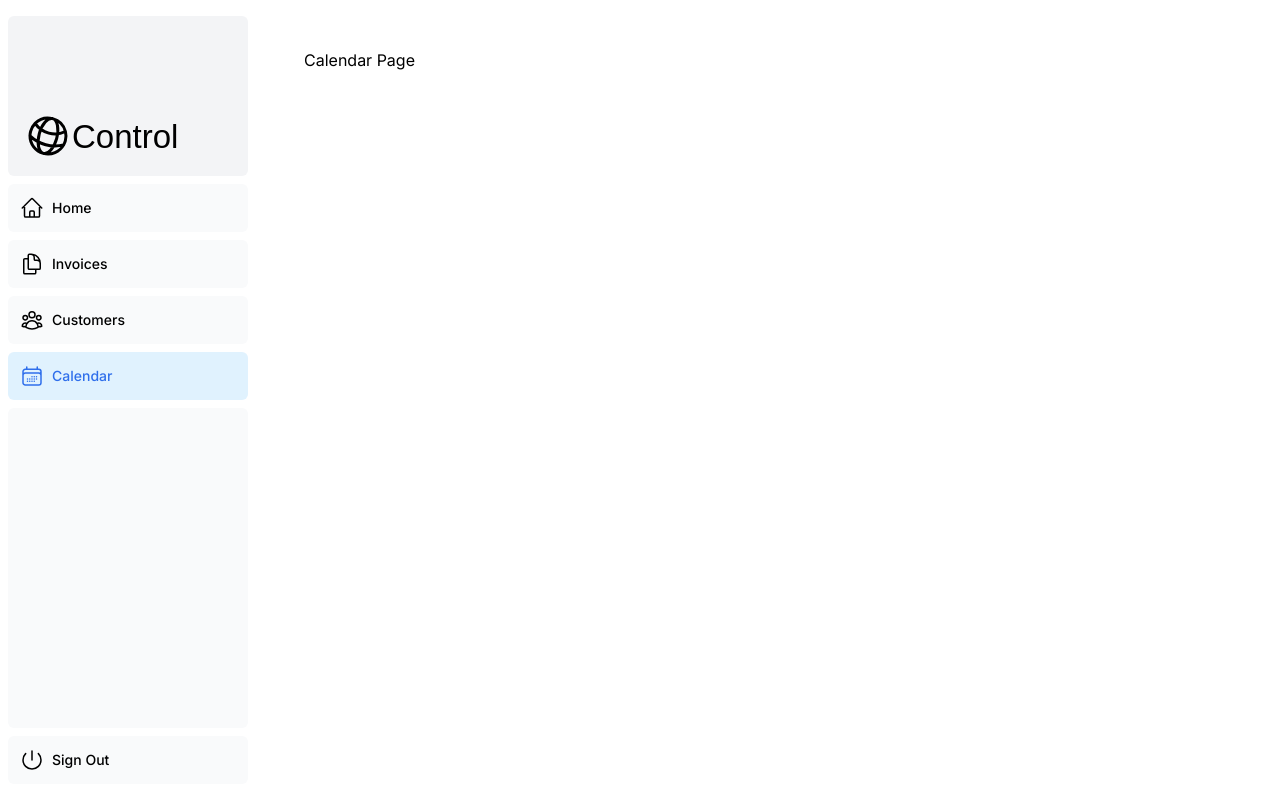
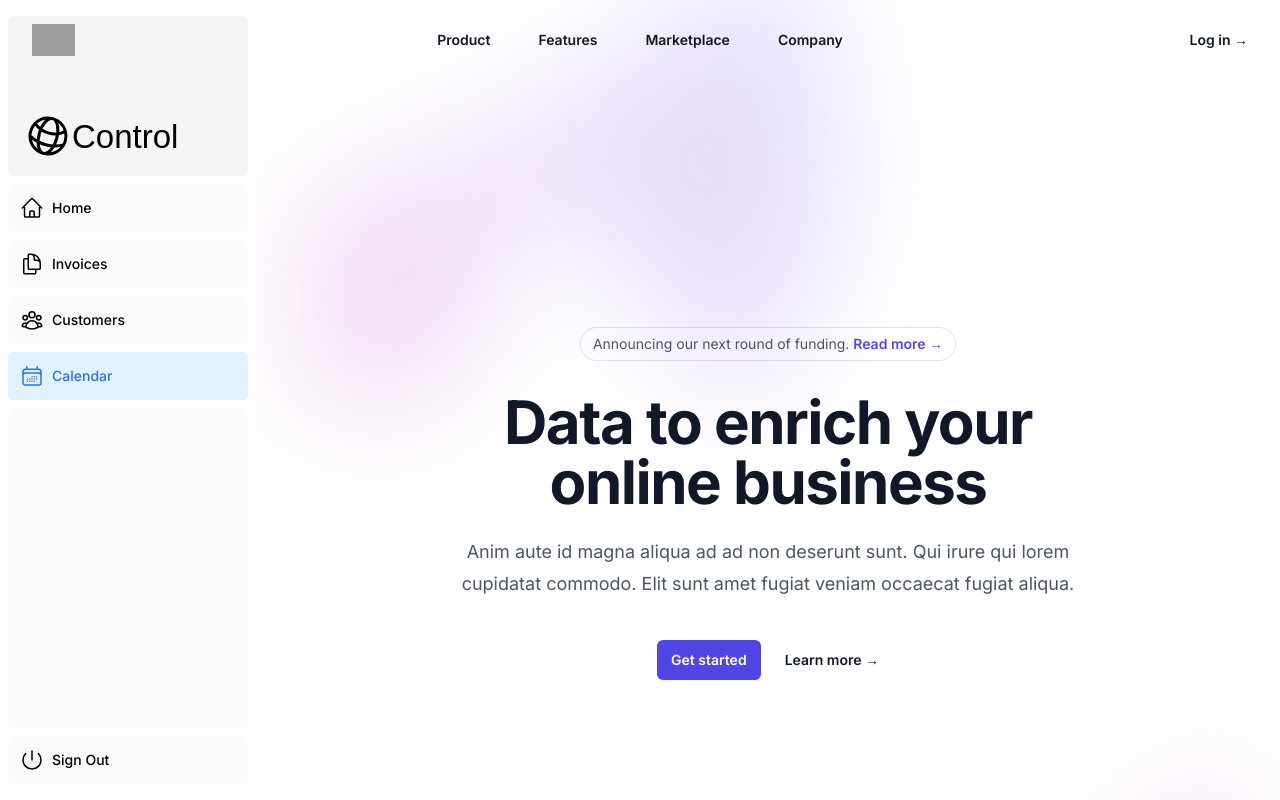
Before and after one commit to antoniorm80/Next-Dashboard, a Next.js app: page /dashboard/calendar in a window 1280 px wide. Built offline with nearby package versions, Linux system fonts and the light colour scheme; grey boxes are pictures that could not be loaded; a web font is replaced by a local one.

Commit message:
Agregando dependecias Headless UI and Heroicons

```diff
--- a/app/dashboard/calendar/page.tsx
+++ b/app/dashboard/calendar/page.tsx
@@ -1,175 +1,161 @@
+"use client";
+
 import { useState } from 'react'
-import { ChevronDownIcon } from '@heroicons/react/20/solid'
+import { Dialog } from '@headlessui/react'
+import { Bars3Icon, XMarkIcon } from '@heroicons/react/24/outline'
 
-export default function Page() {
-    return <p>Calendar Page</p>;
+const navigation = [
+  { name: 'Product', href: '#' },
+  { name: 'Features', href: '#' },
+  { name: 'Marketplace', href: '#' },
+  { name: 'Company', href: '#' },
+]
+
+export default function Example() {
+  const [mobileMenuOpen, setMobileMenuOpen] = useState(false)
+
+  return (
+    <div className="bg-white">
+      <header className="absolute inset-x-0 top-0 z-50">
+        <nav className="flex items-center justify-between p-6 lg:px-8" aria-label="Global">
+          <div className="flex lg:flex-1">
+            <a href="#" className="-m-1.5 p-1.5">
+              <span className="sr-only">Your Company</span>
+              <img
+                className="h-8 w-auto"
+                src="https://tailwindui.com/img/logos/mark.svg?color=indigo&shade=600"
+                alt=""
+              />
+            </a>
+          </div>
+          <div className="flex lg:hidden">
+            <button
+              type="button"
+              className="-m-2.5 inline-flex items-center justify-center rounded-md p-2.5 text-gray-700"
+              onClick={() => setMobileMenuOpen(true)}
+            >
+              <span className="sr-only">Open main menu</span>
+              <Bars3Icon className="h-6 w-6" aria-hidden="true" />
+            </button>
+          </div>
+          <div className="hidden lg:flex lg:gap-x-12">
+            {navigation.map((item) => (
+              <a key={item.name} href={item.href} className="text-sm font-semibold leading-6 text-gray-900">
+                {item.name}
+              </a>
+            ))}
+          </div>
+          <div className="hidden lg:flex lg:flex-1 lg:justify-end">
+            <a href="#" className="text-sm font-semibold leading-6 text-gray-900">
+              Log in <span aria-hidden="true">&rarr;</span>
+            </a>
+          </div>
+        </nav>
+        <Dialog as="div" className="lg:hidden" open={mobileMenuOpen} onClose={setMobileMenuOpen}>
+          <div className="fixed inset-0 z-50" />
+          <Dialog.Panel className="fixed inset-y-0 right-0 z-50 w-full overflow-y-auto bg-white px-6 py-6 sm:max-w-sm sm:ring-1 sm:ring-gray-900/10">
+            <div className="flex items-center justify-between">
+              <a href="#" className="-m-1.5 p-1.5">
+                <span className="sr-only">Your Company</span>
+                <img
+                  className="h-8 w-auto"
+                  src="https://tailwindui.com/img/logos/mark.svg?color=indigo&shade=600"
+                  alt=""
+                />
+              </a>
+              <button
+                type="button"
+                className="-m-2.5 rounded-md p-2.5 text-gray-700"
+                onClick={() => setMobileMenuOpen(false)}
+              >
+                <span className="sr-only">Close menu</span>
+                <XMarkIcon className="h-6 w-6" aria-hidden="true" />
+              </button>
+            </div>
+            <div className="mt-6 flow-root">
+              <div className="-my-6 divide-y divide-gray-500/10">
+                <div className="space-y-2 py-6">
+                  {navigation.map((item) => (
+                    <a
+                      key={item.name}
+                      href={item.href}
+                      className="-mx-3 block rounded-lg px-3 py-2 text-base font-semibold leading-7 text-gray-900 hover:bg-gray-50"
+                    >
+                      {item.name}
+                    </a>
+                  ))}
+                </div>
+                <div className="py-6">
+                  <a
+                    href="#"
+                    className="-mx-3 block rounded-lg px-3 py-2.5 text-base font-semibold leading-7 text-gray-900 hover:bg-gray-50"
+                  >
+                    Log in
+                  </a>
+                </div>
+              </div>
+            </div>
+          </Dialog.Panel>
+        </Dialog>
+      </header>
+
+      <div className="relative isolate px-6 pt-14 lg:px-8">
+        <div
+          className="absolute inset-x-0 -top-40 -z-10 transform-gpu overflow-hidden blur-3xl sm:-top-80"
+          aria-hidden="true"
+        >
+          <div
+            className="relative left-[calc(50%-11rem)] aspect-[1155/678] w-[36.125rem] -translate-x-1/2 rotate-[30deg] bg-gradient-to-tr from-[#ff80b5] to-[#9089fc] opacity-30 sm:left-[calc(50%-30rem)] sm:w-[72.1875rem]"
+            style={{
+              clipPath:
+                'polygon(74.1% 44.1%, 100% 61.6%, 97.5% 26.9%, 85.5% 0.1%, 80.7% 2%, 72.5% 32.5%, 60.2% 62.4%, 52.4% 68.1%, 47.5% 58.3%, 45.2% 34.5%, 27.5% 76.7%, 0.1% 64.9%, 17.9% 100%, 27.6% 76.8%, 76.1% 97.7%, 74.1% 44.1%)',
+            }}
+          />
+        </div>
+        <div className="mx-auto max-w-2xl py-32 sm:py-48 lg:py-56">
+          <div className="hidden sm:mb-8 sm:flex sm:justify-center">
+            <div className="relative rounded-full px-3 py-1 text-sm leading-6 text-gray-600 ring-1 ring-gray-900/10 hover:ring-gray-900/20">
+              Announcing our next round of funding.{' '}
+              <a href="#" className="font-semibold text-indigo-600">
+                <span className="absolute inset-0" aria-hidden="true" />
+                Read more <span aria-hidden="true">&rarr;</span>
+              </a>
+            </div>
+          </div>
+          <div className="text-center">
+            <h1 className="text-4xl font-bold tracking-tight text-gray-900 sm:text-6xl">
+              Data to enrich your online business
+            </h1>
+            <p className="mt-6 text-lg leading-8 text-gray-600">
+              Anim aute id magna aliqua ad ad non deserunt sunt. Qui irure qui lorem cupidatat commodo. Elit sunt amet
+              fugiat veniam occaecat fugiat aliqua.
+            </p>
+            <div className="mt-10 flex items-center justify-center gap-x-6">
+              <a
+                href="#"
+                className="rounded-md bg-indigo-600 px-3.5 py-2.5 text-sm font-semibold text-white shadow-sm hover:bg-indigo-500 focus-visible:outline focus-visible:outline-2 focus-visible:outline-offset-2 focus-visible:outline-indigo-600"
+              >
+                Get started
+              </a>
+              <a href="#" className="text-sm font-semibold leading-6 text-gray-900">
+                Learn more <span aria-hidden="true">→</span>
+              </a>
+            </div>
+          </div>
+        </div>
+        <div
+          className="absolute inset-x-0 top-[calc(100%-13rem)] -z-10 transform-gpu overflow-hidden blur-3xl sm:top-[calc(100%-30rem)]"
+          aria-hidden="true"
+        >
+          <div
+            className="relative left-[calc(50%+3rem)] aspect-[1155/678] w-[36.125rem] -translate-x-1/2 bg-gradient-to-tr from-[#ff80b5] to-[#9089fc] opacity-30 sm:left-[calc(50%+36rem)] sm:w-[72.1875rem]"
+            style={{
+              clipPath:
+                'polygon(74.1% 44.1%, 100% 61.6%, 97.5% 26.9%, 85.5% 0.1%, 80.7% 2%, 72.5% 32.5%, 60.2% 62.4%, 52.4% 68.1%, 47.5% 58.3%, 45.2% 34.5%, 27.5% 76.7%, 0.1% 64.9%, 17.9% 100%, 27.6% 76.8%, 76.1% 97.7%, 74.1% 44.1%)',
+            }}
+          />
+        </div>
+      </div>
+    </div>
+  )
 }
-
-// export default function Page() {
-
-
-//   return (
-//     <div className="isolate bg-white px-6 py-24 sm:py-32 lg:px-8">
-//       <div
-//         className="absolute inset-x-0 top-[-10rem] -z-10 transform-gpu overflow-hidden blur-3xl sm:top-[-20rem]"
-//         aria-hidden="true"
-//       >
-//         <div
-//           className="relative left-1/2 -z-10 aspect-[1155/678] w-[36.125rem] max-w-none -translate-x-1/2 rotate-[30deg] bg-gradient-to-tr from-[#ff80b5] to-[#9089fc] opacity-30 sm:left-[calc(50%-40rem)] sm:w-[72.1875rem]"
-//           style={{
-//             clipPath:
-//               'polygon(74.1% 44.1%, 100% 61.6%, 97.5% 26.9%, 85.5% 0.1%, 80.7% 2%, 72.5% 32.5%, 60.2% 62.4%, 52.4% 68.1%, 47.5% 58.3%, 45.2% 34.5%, 27.5% 76.7%, 0.1% 64.9%, 17.9% 100%, 27.6% 76.8%, 76.1% 97.7%, 74.1% 44.1%)',
-//           }}
-//         />
-//       </div>
-//       <div className="mx-auto max-w-2xl text-center">
-//         <h2 className="text-3xl font-bold tracking-tight text-gray-900 sm:text-4xl">Contact sales</h2>
-//         <p className="mt-2 text-lg leading-8 text-gray-600">
-//           Aute magna irure deserunt veniam aliqua magna enim voluptate.
-//         </p>
-//       </div>
-//       <form action="#" method="POST" className="mx-auto mt-16 max-w-xl sm:mt-20">
-//         <div className="grid grid-cols-1 gap-x-8 gap-y-6 sm:grid-cols-2">
-//           <div>
-//             <label htmlFor="first-name" className="block text-sm font-semibold leading-6 text-gray-900">
-//               First name
-//             </label>
-//             <div className="mt-2.5">
-//               <input
-//                 type="text"
-//                 name="first-name"
-//                 id="first-name"
-//                 autoComplete="given-name"
-//                 className="block w-full rounded-md border-0 px-3.5 py-2 text-gray-900 shadow-sm ring-1 ring-inset ring-gray-300 placeholder:text-gray-400 focus:ring-2 focus:ring-inset focus:ring-indigo-600 sm:text-sm sm:leading-6"
-//               />
-//             </div>
-//           </div>
-//           <div>
-//             <label htmlFor="last-name" className="block text-sm font-semibold leading-6 text-gray-900">
-//               Last name
-//             </label>
-//             <div className="mt-2.5">
-//               <input
-//                 type="text"
-//                 name="last-name"
-//                 id="last-name"
-//                 autoComplete="family-name"
-//                 className="block w-full rounded-md border-0 px-3.5 py-2 text-gray-900 shadow-sm ring-1 ring-inset ring-gray-300 placeholder:text-gray-400 focus:ring-2 focus:ring-inset focus:ring-indigo-600 sm:text-sm sm:leading-6"
-//               />
-//             </div>
-//           </div>
-//           <div className="sm:col-span-2">
-//             <label htmlFor="company" className="block text-sm font-semibold leading-6 text-gray-900">
-//               Company
-//             </label>
-//             <div className="mt-2.5">
-//               <input
-//                 type="text"
-//                 name="company"
-//                 id="company"
-//                 autoComplete="organization"
-//                 className="block w-full rounded-md border-0 px-3.5 py-2 text-gray-900 shadow-sm ring-1 ring-inset ring-gray-300 placeholder:text-gray-400 focus:ring-2 focus:ring-inset focus:ring-indigo-600 sm:text-sm sm:leading-6"
-//               />
-//             </div>
-//           </div>
-//           <div className="sm:col-span-2">
-//             <label htmlFor="email" className="block text-sm font-semibold leading-6 text-gray-900">
-//               Email
-//             </label>
-//             <div className="mt-2.5">
-//               <input
-//                 type="email"
-//                 name="email"
-//                 id="email"
-//                 autoComplete="email"
-//                 className="block w-full rounded-md border-0 px-3.5 py-2 text-gray-900 shadow-sm ring-1 ring-inset ring-gray-300 placeholder:text-gray-400 focus:ring-2 focus:ring-inset focus:ring-indigo-600 sm:text-sm sm:leading-6"
-//               />
-//             </div>
-//           </div>
-//           <div className="sm:col-span-2">
-//             <label htmlFor="phone-number" className="block text-sm font-semibold leading-6 text-gray-900">
-//               Phone number
-//             </label>
-//             <div className="relative mt-2.5">
-//               <div className="absolute inset-y-0 left-0 flex items-center">
-//                 <label htmlFor="country" className="sr-only">
-//                   Country
-//                 </label>
-//                 <select
-//                   id="country"
-//                   name="country"
-//                   className="h-full rounded-md border-0 bg-transparent bg-none py-0 pl-4 pr-9 text-gray-400 focus:ring-2 focus:ring-inset focus:ring-indigo-600 sm:text-sm"
-//                 >
-//                   <option>US</option>
-//                   <option>CA</option>
-//                   <option>EU</option>
-//                 </select>
-//                 <ChevronDownIcon
-//                   className="pointer-events-none absolute right-3 top-0 h-full w-5 text-gray-400"
-//                   aria-hidden="true"
-//                 />
-//               </div>
-//               <input
-//                 type="tel"
-//                 name="phone-number"
-//                 id="phone-number"
-//                 autoComplete="tel"
-//                 className="block w-full rounded-md border-0 px-3.5 py-2 pl-20 text-gray-900 shadow-sm ring-1 ring-inset ring-gray-300 placeholder:text-gray-400 focus:ring-2 focus:ring-inset focus:ring-indigo-600 sm:text-sm sm:leading-6"
-//               />
-//             </div>
-//           </div>
-//           <div className="sm:col-span-2">
-//             <label htmlFor="message" className="block text-sm font-semibold leading-6 text-gray-900">
-//               Message
-//             </label>
-//             <div className="mt-2.5">
-//               <textarea
-//                 name="message"
-//                 id="message"
-//                 rows={4}
-//                 className="block w-full rounded-md border-0 px-3.5 py-2 text-gray-900 shadow-sm ring-1 ring-inset ring-gray-300 placeholder:text-gray-400 focus:ring-2 focus:ring-inset focus:ring-indigo-600 sm:text-sm sm:leading-6"
-//                 defaultValue={''}
-//               />
-//             </div>
-//           </div>
-//      {/*      <Switch.Group as="div" className="flex gap-x-4 sm:col-span-2">
-//             <div className="flex h-6 items-center">
-//               <Switch
-//                 checked={agreed}
-//                 onChange={setAgreed}
-//                 className={classNames(
-//                   agreed ? 'bg-indigo-600' : 'bg-gray-200',
-//                   'flex w-8 flex-none cursor-pointer rounded-full p-px ring-1 ring-inset ring-gray-900/5 transition-colors duration-200 ease-in-out focus-visible:outline focus-visible:outline-2 focus-visible:outline-offset-2 focus-visible:outline-indigo-600'
-//                 )}
-//               >
-//                 <span className="sr-only">Agree to policies</span>
-//                 <span
-//                   aria-hidden="true"
-//                   className={classNames(
-//                     agreed ? 'translate-x-3.5' : 'translate-x-0',
-//                     'h-4 w-4 transform rounded-full bg-white shadow-sm ring-1 ring-gray-900/5 transition duration-200 ease-in-out'
-//                   )}
-//                 />
-//               </Switch>
-//             </div>
-//             <Switch.Label className="text-sm leading-6 text-gray-600">
-//               By selecting this, you agree to our{' '}
-//               <a href="#" className="font-semibold text-indigo-600">
-//                 privacy&nbsp;policy
-//               </a>
-//               .
-//             </Switch.Label>
-//           </Switch.Group> */}
-//         </div>
-//         <div className="mt-10">
-//           <button
-//             type="submit"
-//             className="block w-full rounded-md bg-indigo-600 px-3.5 py-2.5 text-center text-sm font-semibold text-white shadow-sm hover:bg-indigo-500 focus-visible:outline focus-visible:outline-2 focus-visible:outline-offset-2 focus-visible:outline-indigo-600"
-//           >
-//             Let's talk
-//           </button>
-//         </div>
-//       </form>
-//     </div>
-//   )
-// }
--- a/package.json
+++ b/package.json
@@ -9,7 +9,8 @@
     "seed": "node -r dotenv/config ./scripts/seed.js"
   },
   "dependencies": {
-    "@heroicons/react": "^2.0.18",
+    "@headlessui/react": "^1.7.19",
+    "@heroicons/react": "^2.1.3",
     "@tailwindcss/forms": "^0.5.7",
     "@types/node": "20.5.7",
     "@vercel/postgres": "^0.5.1",
```
Also changed, not shown: 1 other file (tests, documents, lock files or other folders).
